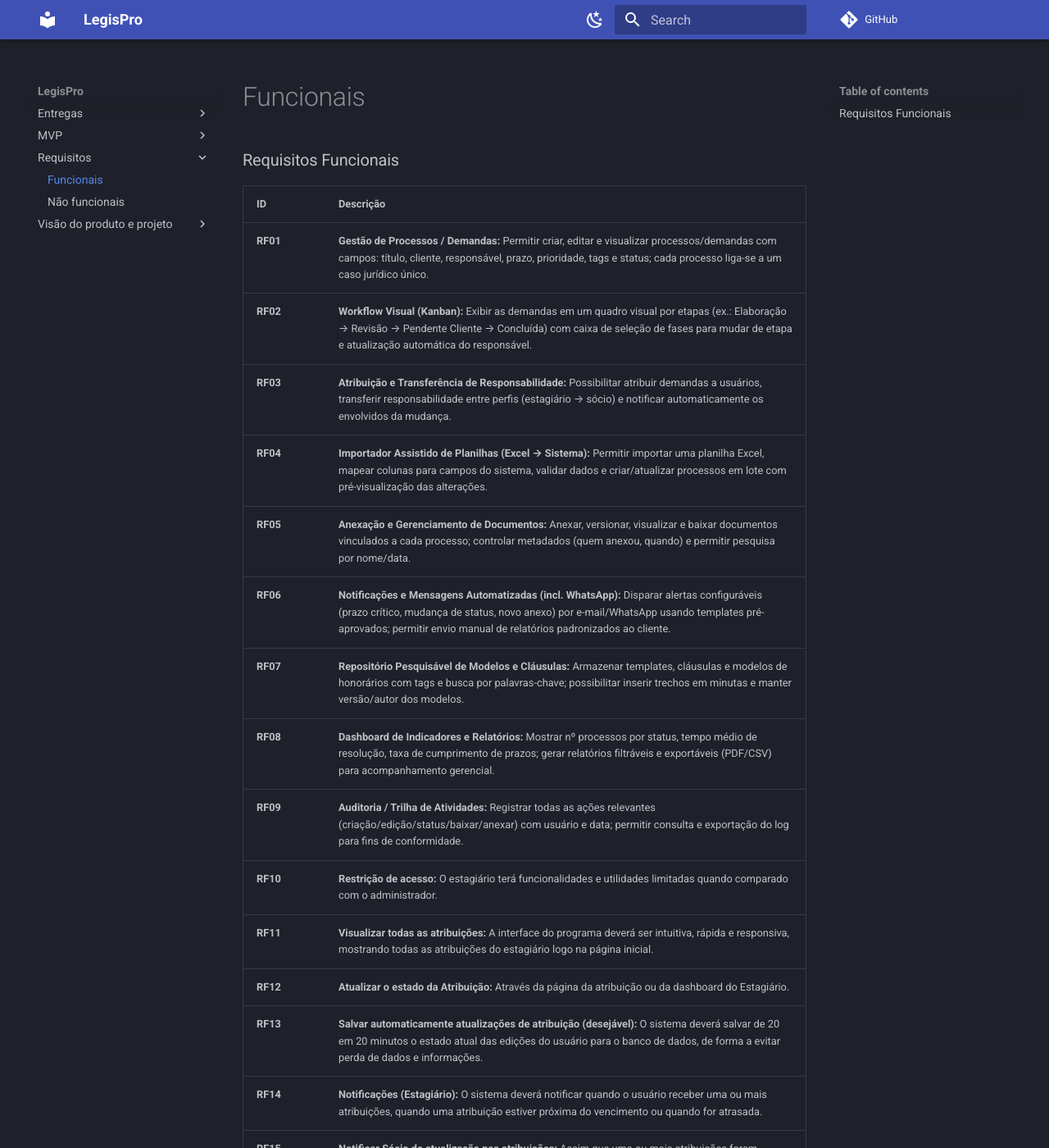
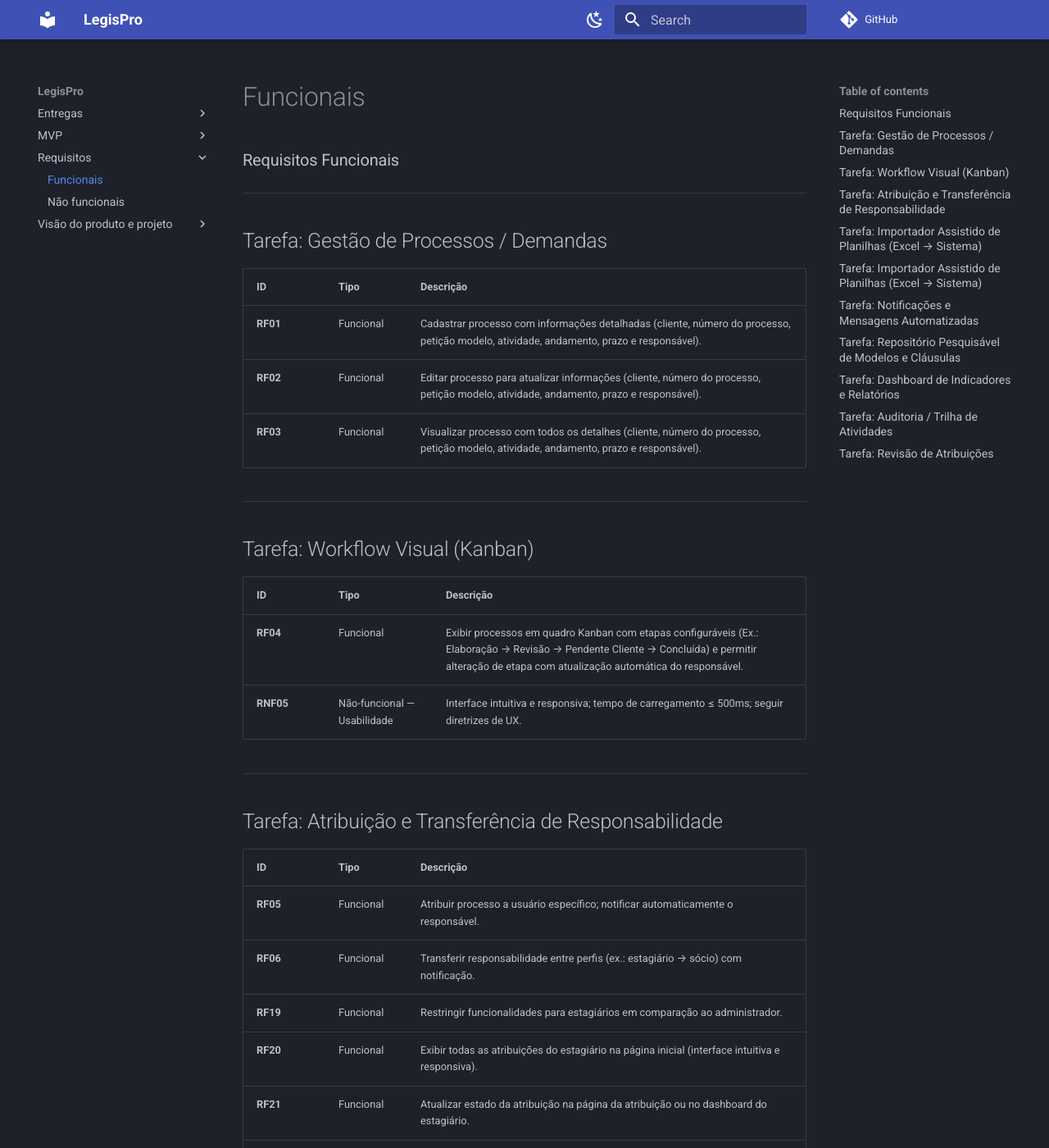
Before and after one commit to mdsreq-fga-unb/REQ-2025.2-T02-ProJuris, an MkDocs documentation site: the page built from docs/Requisitos/Funcionais.md, in a window 1280 px wide and 1400 px high. Shown: the whole window at 82% size. Built offline with MkDocs 1.6.1 and Material for MkDocs 9.7.7, drawn with Linux system fonts in a browser that asks for light colours; comment, search, counter and statistics services are not loaded; some of the changed text lies outside the part shown.

Commit message:
Update Funcionais.md + Nao_funcionais.md

```diff
--- a/docs/Requisitos/Funcionais.md
+++ b/docs/Requisitos/Funcionais.md
@@ -1,21 +1,95 @@
 ### Requisitos Funcionais
 
-| ID | Descrição |
-| :--- | :--- |
-| **RF01** | **Gestão de Processos / Demandas:** Permitir criar, editar e visualizar processos/demandas com campos: título, cliente, responsável, prazo, prioridade, tags e status; cada processo liga-se a um caso jurídico único. |
-| **RF02** | **Workflow Visual (Kanban):** Exibir as demandas em um quadro visual por etapas (ex.: Elaboração → Revisão → Pendente Cliente → Concluída) com caixa de seleção de fases para mudar de etapa e atualização automática do responsável. |
-| **RF03** | **Atribuição e Transferência de Responsabilidade:** Possibilitar atribuir demandas a usuários, transferir responsabilidade entre perfis (estagiário → sócio) e notificar automaticamente os envolvidos da mudança. |
-| **RF04** | **Importador Assistido de Planilhas (Excel → Sistema):** Permitir importar uma planilha Excel, mapear colunas para campos do sistema, validar dados e criar/atualizar processos em lote com pré-visualização das alterações. |
-| **RF05** | **Anexação e Gerenciamento de Documentos:** Anexar, versionar, visualizar e baixar documentos vinculados a cada processo; controlar metadados (quem anexou, quando) e permitir pesquisa por nome/data. |
-| **RF06** | **Notificações e Mensagens Automatizadas (incl. WhatsApp):** Disparar alertas configuráveis (prazo crítico, mudança de status, novo anexo) por e-mail/WhatsApp usando templates pré-aprovados; permitir envio manual de relatórios padronizados ao cliente. |
-| **RF07** | **Repositório Pesquisável de Modelos e Cláusulas:** Armazenar templates, cláusulas e modelos de honorários com tags e busca por palavras-chave; possibilitar inserir trechos em minutas e manter versão/autor dos modelos. |
-| **RF08** | **Dashboard de Indicadores e Relatórios:** Mostrar nº processos por status, tempo médio de resolução, taxa de cumprimento de prazos; gerar relatórios filtráveis e exportáveis (PDF/CSV) para acompanhamento gerencial. |
-| **RF09** | **Auditoria / Trilha de Atividades:** Registrar todas as ações relevantes (criação/edição/status/baixar/anexar) com usuário e data; permitir consulta e exportação do log para fins de conformidade. |
-| **RF10** | **Restrição de acesso:** O estagiário terá funcionalidades e utilidades limitadas quando comparado com o administrador. |
-| **RF11** | **Visualizar todas as atribuições:** A interface do programa deverá ser intuitiva, rápida e responsiva, mostrando todas as atribuições do estagiário logo na página inicial. |
-| **RF12** | **Atualizar o estado da Atribuição:** Através da página da atribuição ou da dashboard do Estagiário. |
-| **RF13** | **Salvar automaticamente atualizações de atribuição (desejável):** O sistema deverá salvar de 20 em 20 minutos o estado atual das edições do usuário para o banco de dados, de forma a evitar perda de dados e informações. |
-| **RF14** | **Notificações (Estagiário):** O sistema deverá notificar quando o usuário receber uma ou mais atribuições, quando uma atribuição estiver próxima do vencimento ou quando for atrasada. |
-| **RF15** | **Notificar Sócio de atualização nas atribuições:** Assim que uma ou mais atribuições forem concluídas ou entrarem em atraso, o sistema deverá sinalizar o Sócio que atribuiu a tarefa. |
-| **RF16** | **Requisitar revisões de andamento de processos:** O sistema deverá, antes de salvar o estado da atribuição como "concluído", mostrar ao usuário uma tela de revisão do documento para evitar erros. |
-| **RF17** | **Busca de cláusulas no repositório:** Permitir a busca de cláusulas no repositório de cláusulas e modelos. |
+---
+
+## Tarefa: Gestão de Processos / Demandas
+
+| ID | Tipo | Descrição |
+| :--- | :--- | :--- |
+| **RF01** | Funcional | Cadastrar processo com informações detalhadas (cliente, número do processo, petição modelo, atividade, andamento, prazo e responsável). |
+| **RF02** | Funcional | Editar processo para atualizar informações (cliente, número do processo, petição modelo, atividade, andamento, prazo e responsável). |
+| **RF03** | Funcional | Visualizar processo com todos os detalhes (cliente, número do processo, petição modelo, atividade, andamento, prazo e responsável). |
+
+---
+
+## Tarefa: Workflow Visual (Kanban)
+
+| ID | Tipo | Descrição |
+| :--- | :--- | :--- |
+| **RF04** | Funcional | Exibir processos em quadro Kanban com etapas configuráveis (Ex.: Elaboração → Revisão → Pendente Cliente → Concluída) e permitir alteração de etapa com atualização automática do responsável. |
+| **RNF05** | Não-funcional — Usabilidade | Interface intuitiva e responsiva; tempo de carregamento ≤ 500ms; seguir diretrizes de UX. |
+
+
+---
+
+## Tarefa: Atribuição e Transferência de Responsabilidade
+
+| ID | Tipo | Descrição |
+| :--- | :--- | :--- |
+| **RF05** | Funcional | Atribuir processo a usuário específico; notificar automaticamente o responsável. |
+| **RF06** | Funcional | Transferir responsabilidade entre perfis (ex.: estagiário → sócio) com notificação. |
+| **RF19** | Funcional | Restringir funcionalidades para estagiários em comparação ao administrador. |
+| **RF20** | Funcional | Exibir todas as atribuições do estagiário na página inicial (interface intuitiva e responsiva). |
+| **RF21** | Funcional | Atualizar estado da atribuição na página da atribuição ou no dashboard do estagiário. |
+| **RF23** | Funcional | Notificar estagiário sobre novas atribuições, prazos próximos ou atrasos. |
+| **RF24** | Funcional | Notificar sócio sobre conclusão ou atraso das atribuições. |
+
+---
+
+## Tarefa: Importador Assistido de Planilhas (Excel → Sistema)
+
+| ID | Tipo | Descrição |
+| :--- | :--- | :--- |
+| **RF07** | Funcional | Importar planilha Excel com mapeamento de colunas (Cliente, Processo nº, Atividade, Andamento, Prazo), criar/atualizar processos em lote com pré-visualização. |
+
+---
+
+## Tarefa: Importador Assistido de Planilhas (Excel → Sistema)
+
+| ID | Tipo | Descrição |
+| :--- | :--- | :--- |
+| **RF07** | Funcional | Importar planilha Excel com mapeamento de colunas (Cliente, Processo nº, Atividade, Andamento, Prazo), criar/atualizar processos em lote com pré-visualização. |
+
+---
+
+## Tarefa: Notificações e Mensagens Automatizadas
+
+| ID | Tipo | Descrição |
+| :--- | :--- | :--- |
+| **RF10** | Funcional | Enviar notificações automáticas (e-mail/WhatsApp) para prazos críticos, mudanças de status ou novos anexos usando templates. |
+| **RF11** | Funcional | Enviar relatórios padronizados manualmente ao cliente (e-mail/WhatsApp). |
+
+---
+
+## Tarefa: Repositório Pesquisável de Modelos e Cláusulas
+
+| ID | Tipo | Descrição |
+| :--- | :--- | :--- |
+| **RF12** | Funcional | Armazenar templates, cláusulas e modelos de honorários com tags e busca por palavras-chave. |
+| **RF13** | Funcional | Inserir trechos de templates/cláusulas em minutas. |
+| **RF14** | Funcional | Versionar templates/cláusulas; registrar autor e data. |
+| **RF26** | Funcional | Pesquisar cláusulas e modelos por palavras-chave. |
+
+---
+
+## Tarefa: Dashboard de Indicadores e Relatórios
+
+| ID | Tipo | Descrição |
+| :--- | :--- | :--- |
+| **RF15** | Funcional | Dashboard com indicadores: nº processos por status, % no prazo vs atrasados, tempo médio de resolução/atraso, nº prazos críticos (≤7 dias), metas por tipo, tempo até primeira ação, taxa de reapresentação/retrabalho. |
+| **RF16** | Funcional | Gerar relatórios filtráveis e exportáveis (PDF/CSV) baseados nos indicadores. |
+
+---
+
+## Tarefa: Auditoria / Trilha de Atividades
+
+| ID | Tipo | Descrição |
+| :--- | :--- | :--- |
+| **RF17** | Funcional | Registrar log de ações (criação, edição, mudança de status, anexos) com usuário e data. |
+| **RF18** | Funcional | Consultar log de auditoria e exportar em formato estruturado para conformidade. |
+
+## Tarefa: Revisão de Atribuições
+
+| ID | Tipo | Descrição |
+| :--- | :--- | :--- |
+| **RF25** | Funcional | Exibir tela de revisão de documentos antes de marcar atribuição como concluída. |
```
Also changed, not shown: docs/Requisitos/Não funcionais.md (+80 -8 lines).
